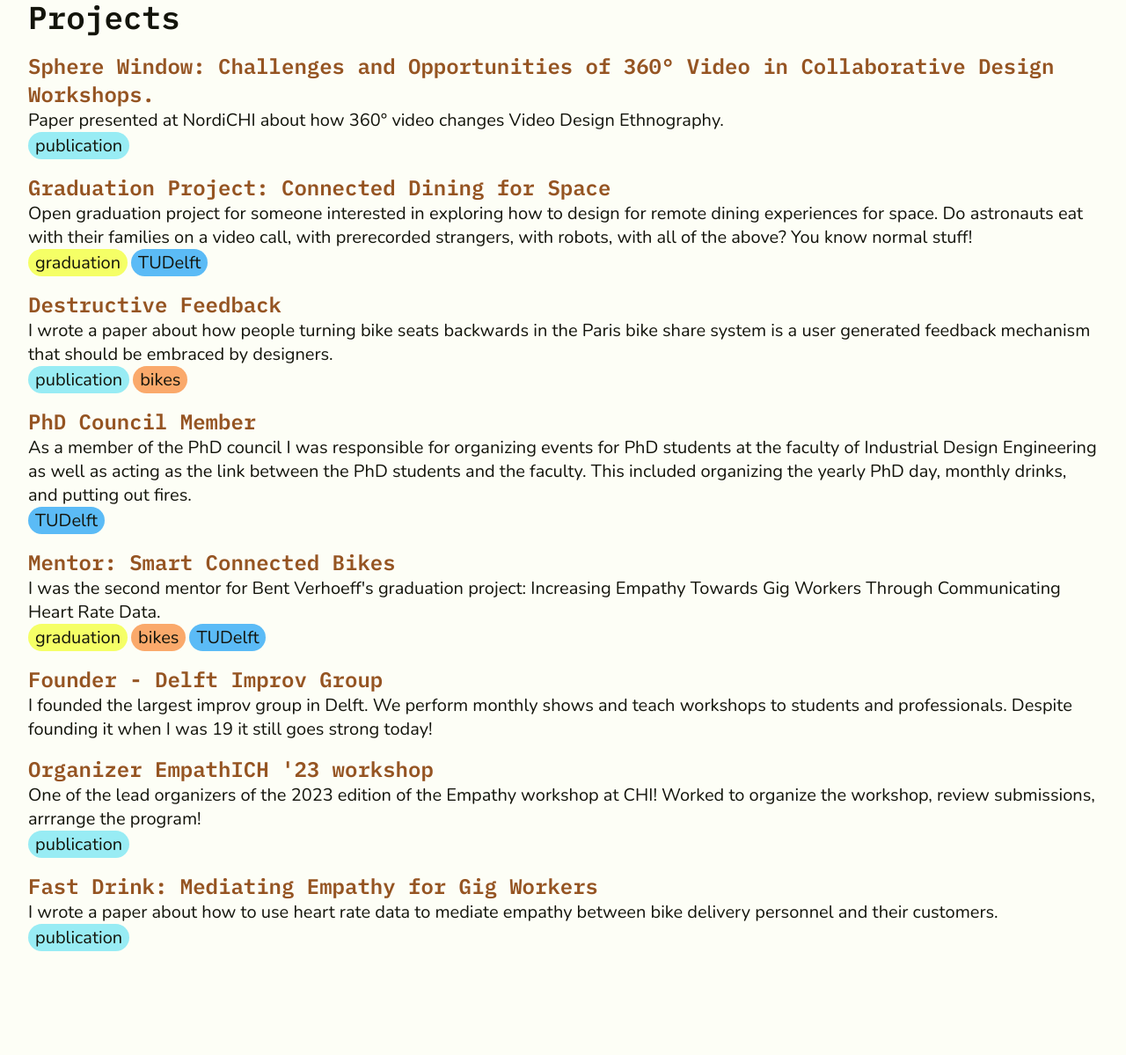
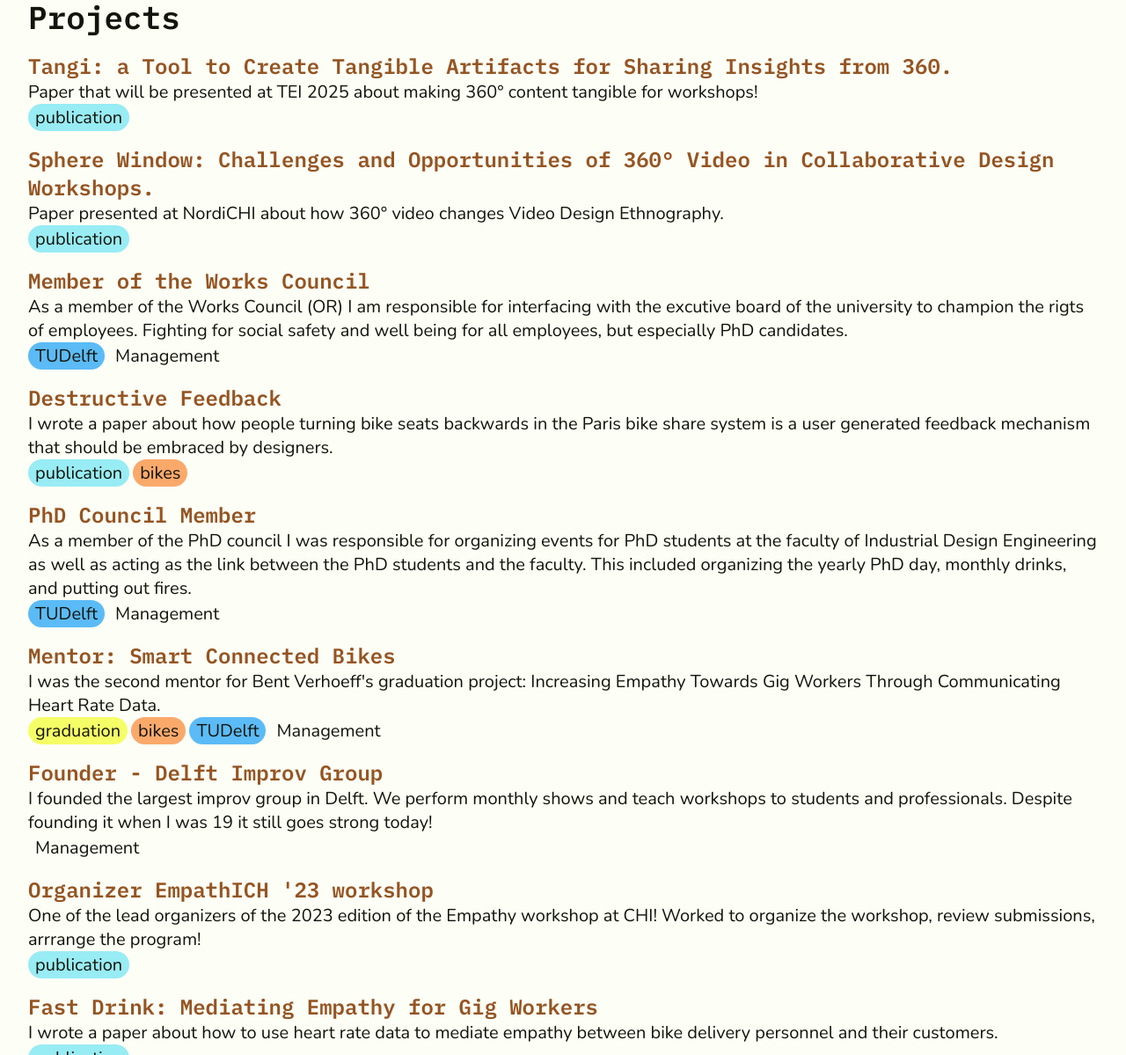
Before and after one commit to womei/womeijerdotcom, a Jekyll site: the page built from index.markdown, in a window 1280 px wide and 1400 px high, scrolled down 587 px. Shown: the part 201-1400 px from the top of the window at 88% size. Built offline with Jekyll 4.4.1, drawn with Linux system fonts in a browser that asks for light colours; before the commit the page ends 1901 px from its top, so only the background shows below that.

Commit message:
Update projects.yml

```diff
--- a/_data/projects.yml
+++ b/_data/projects.yml
@@ -1,15 +1,22 @@
+
+- title: "Tangi: a Tool to Create Tangible Artifacts for Sharing Insights from 360."
+  link: "https://arxiv.org/abs/2411.10192"
+  body: "Paper that will be presented at TEI 2025 about making 360° content tangible for workshops!"
+  tags:
+    - publication
+
 - title: "Sphere Window: Challenges and Opportunities of 360° Video in Collaborative Design Workshops."
   link: "https://dl.acm.org/doi/10.1145/3679318.3685407"
   body: "Paper presented at NordiCHI about how 360° video changes Video Design Ethnography."
   tags:
     - publication
 
-- title: "Graduation Project: Connected Dining for Space"
-  link: "./assets/pdf/graduation_remote_para_eating.pdf"
-  body: "Open graduation project for someone interested in exploring how to design for remote dining experiences for space. Do astronauts eat with their families on a video call, with prerecorded strangers, with robots, with all of the above? You know normal stuff!"
+- title: "Member of the Works Council"
+  body: "As a member of the Works Council (OR) I am responsible for interfacing with the excutive board of the university to champion the rigts of employees. Fighting for social safety and well being for all employees, but especially PhD candidates."
+  link: "https://www.tudelft.nl/en/about-tu-delft/organisation/consultation-bodies/ondernemingsraad"
   tags:
-    - graduation
     - TUDelft
+    - Management
 
 - title: Destructive Feedback
   body: I wrote a paper about how people turning bike seats backwards in the Paris bike share system is a user generated feedback mechanism that should be embraced by designers.
@@ -23,6 +30,7 @@
   link: "https://www.tudelft.nl/io/onderzoek/graduate-school/phd-council"
   tags:
     - TUDelft
+    - Management
 
 - title: "Mentor: Smart Connected Bikes"
   link: "https://repository.tudelft.nl/islandora/object/uuid%3Abaa49891-fb24-415f-b437-2e8855d175f0"
@@ -31,10 +39,13 @@
     - graduation
     - bikes
     - TUDelft
+    - Management
 
 - title: Founder - Delft Improv Group
   link: "https://delftimprov.com/"
   body: "I founded the largest improv group in Delft. We perform monthly shows and teach workshops to students and professionals. Despite founding it when I was 19 it still goes strong today!"
+  tags:
+    - Management
 
 - title: Organizer EmpathICH '23 workshop
   body: One of the lead organizers of the 2023 edition of the Empathy workshop at CHI! Worked to organize the workshop, review submissions, arrrange the program!
```
